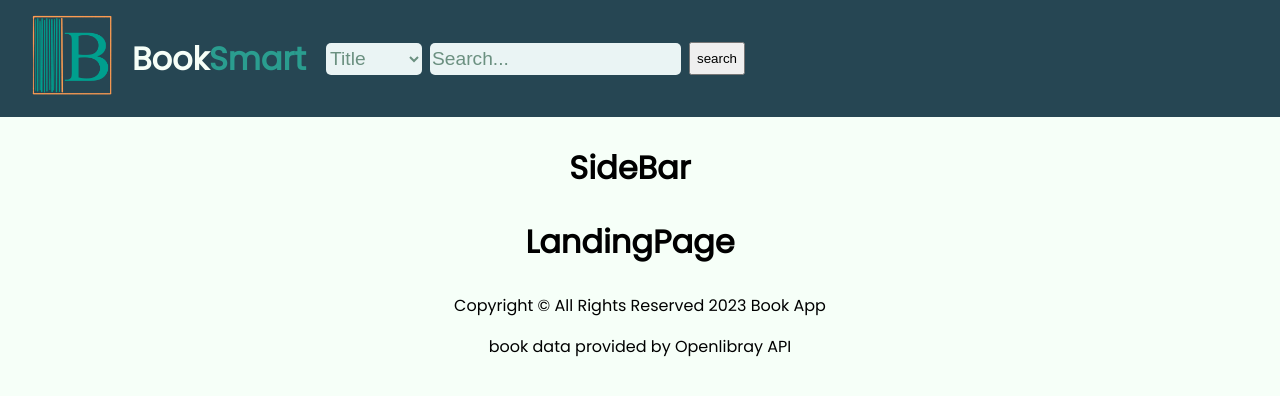
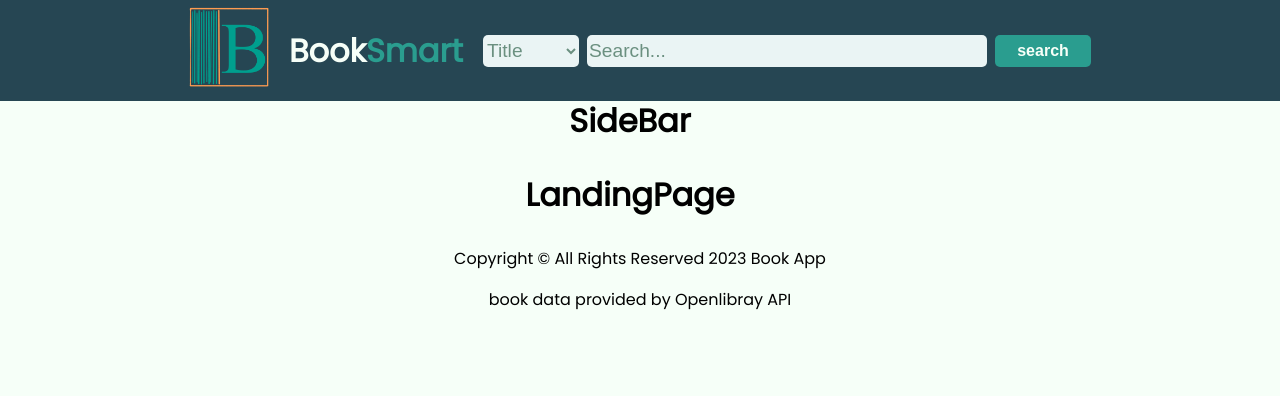
Before and after one commit to al-brooks/adobeda-project3-client, a React (Create React App) app: page / in a window 1280 px wide. Shown: the top 396 px of the page. Built offline with nearby package versions, Linux system fonts and the light colour scheme.

Commit message:
wip: makes navbar fixed to top

```diff
--- a/src/components/NavBar/NavBar.css
+++ b/src/components/NavBar/NavBar.css
@@ -1,7 +1,12 @@
 .NavBar {
   background-color: var(--color-one);
-  padding: 1vmin 4vmin;
+  padding: 0vmin 4vmin;
   color: var(--color-six);
+  position: fixed;
+  right: 0;
+  left: 0;
+  top: 0;
+  z-index: 1030;
 }
 
 h2 {
@@ -27,6 +32,7 @@ select {
 input {
   font-size: 1.2rem;
   height: 2rem;
+  width: 50vmin;
   border: none;
   border-radius: 5px;
   background-color: var(--color-seven);
--- a/src/components/NavBar/NavBar.js
+++ b/src/components/NavBar/NavBar.js
@@ -54,7 +54,7 @@ export default function NavBar() {
   };
 
   return (
-    <nav className="NavBar flex-alignctr">
+    <nav className="NavBar flex-ctr-ctr">
       <Link to={"/"}>
         <img src={logo} className={"logo-s"} alt="Book Smart Logo" />
       </Link>
--- a/src/index.css
+++ b/src/index.css
@@ -17,6 +17,7 @@
 
 body {
   margin: 0 auto;
+  padding-top: 70px;
   background-color: var(--color-six);
   font-family: "Poppins", sans-serif;
 }
@@ -57,5 +58,17 @@ a {
 }
 
 button {
-  height: 2.1rem;
+  height: 2rem;
+  width: 12vmin;
+  font-size: 1rem;
+  font-weight: 600;
+  border: none;
+  border-radius: 5px;
+  background-color: var(--color-two);
+  color: var(--color-six);
 }
+
+button:hover {
+  cursor: pointer;
+  background-color: var(--color-four);
+}
```
